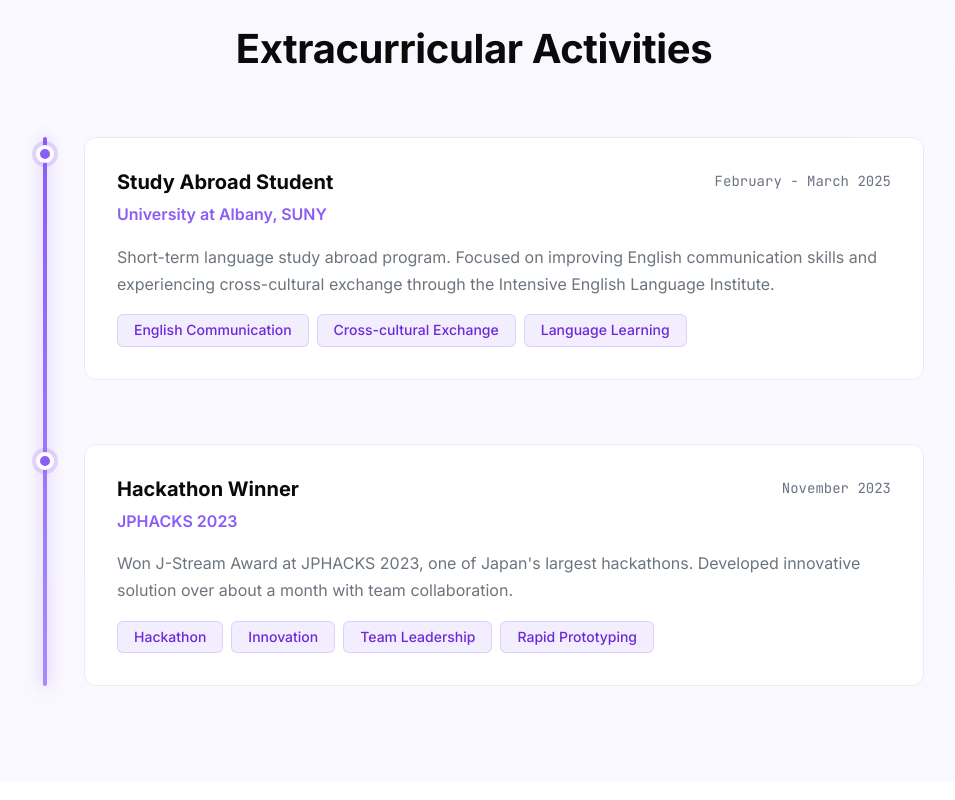
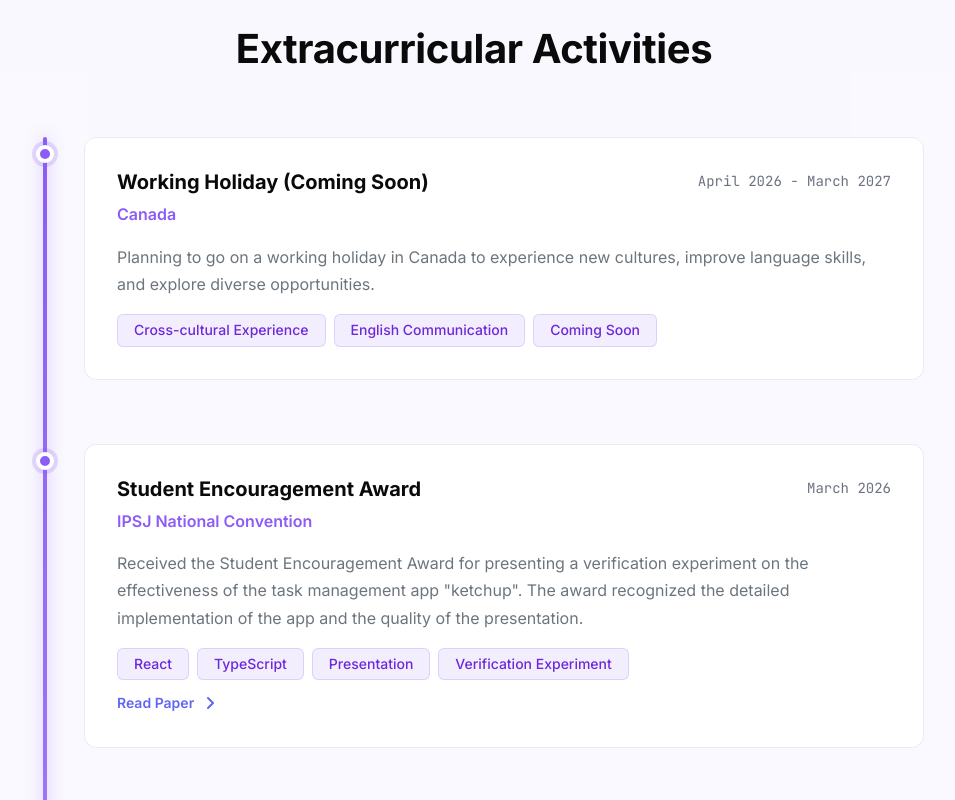
Before and after one commit to ryo09020/ryo09020.github.io, a React (Vite) app: page /#/ in a window 1280 px wide. Shown: the part 3740-4540 px from the top of the page, without its empty margins (166-1121 px from the left). Built offline with nearby package versions, Linux system fonts and the light colour scheme.

Commit message:
feat: Add project links to Home page timeline items, update translations, and include a new PDF document.

```diff
--- a/src/locales/translations.js
+++ b/src/locales/translations.js
@@ -161,7 +161,7 @@
         company: 'MoneyForward Inc.',
         year: '2025 - Present',
         description: 'Implementing Passkey authentication system using Ruby on Rails. Working on security enhancements and modern authentication solutions for financial technology platform.',
-        technologies: ['Ruby on Rails', 'Passkey', 'Authentication', 'Security','Go']
+        technologies: ['Ruby on Rails', 'Passkey', 'Authentication', 'Security', 'Go']
       },
       {
         role: 'Software Engineer Intern',
@@ -180,6 +180,23 @@
     ],
 
     extracurricularExp: [
+      {
+        role: 'Working Holiday (Coming Soon)',
+        company: 'Canada',
+        year: 'April 2026 - March 2027',
+        description: 'Planning to go on a working holiday in Canada to experience new cultures, improve language skills, and explore diverse opportunities.',
+        technologies: ['Cross-cultural Experience', 'English Communication', 'Coming Soon']
+      },
+      {
+        role: 'Student Encouragement Award',
+        company: 'IPSJ National Convention',
+        year: 'March 2026',
+        description: 'Received the Student Encouragement Award for presenting a verification experiment on the effectiveness of the task management app "ketchup". The award recognized the detailed implementation of the app and the quality of the presentation.',
+        technologies: ['React', 'TypeScript', 'Presentation', 'Verification Experiment'],
+        links: [
+          { label: 'Read Paper', url: '/images/paper1.pdf' }
+        ]
+      },
       {
         role: 'Study Abroad Student',
         company: 'University at Albany, SUNY',
@@ -447,6 +464,23 @@
 
     extracurricularExp: [
       {
+        role: 'ワーキングホリデー (Coming Soon)',
+        company: 'カナダ',
+        year: '2026年4月 - 2027年3月',
+        description: 'ワーキングホリデーでカナダへ渡航予定。新しい文化を体験し、語学力を向上させながら、新たな目標や機会を探求していく予定です。（※詳細は未定）',
+        technologies: ['異文化体験', '英語コミュニケーション', 'Coming Soon']
+      },
+      {
+        role: '学生奨励賞 受賞',
+        company: '情報処理学会 全国大会',
+        year: '2026年3月',
+        description: '主要プロジェクトに記載している「ketchup」について大学で検証実験を行い、その実験結果からのアプリの効果の検証について発表。プレゼンやアプリの仕組み、実装の細部へのこだわりが評価され賞を頂きました。',
+        technologies: ['React', 'TypeScript', 'プレゼンテーション', '検証実験'],
+        links: [
+          { label: '論文を読む', url: '/images/paper1.pdf' }
+        ]
+      },
+      {
         role: '交換留学生',
         company: 'ニューヨーク州立大学オルバニー校',
         year: '2025年2月 - 3月',
--- a/src/pages/Home.jsx
+++ b/src/pages/Home.jsx
@@ -147,6 +147,18 @@
                                             <span key={tech} className="home__tech-tag home__tech-tag--academic">{tech}</span>
                                         ))}
                                     </div>
+                                    {item.links && (
+                                        <div className="home__project-links" style={{ marginTop: '0.75rem' }}>
+                                            {item.links.map((link, i) => (
+                                                <a key={i} href={link.url} target="_blank" rel="noopener noreferrer" className="home__project-link">
+                                                    {link.label}
+                                                    <svg width="16" height="16" viewBox="0 0 16 16" fill="none">
+                                                        <path d="M6 3L11 8L6 13" stroke="currentColor" strokeWidth="2" strokeLinecap="round" strokeLinejoin="round" />
+                                                    </svg>
+                                                </a>
+                                            ))}
+                                        </div>
+                                    )}
                                     {item.image && (
                                         <img src={item.image} alt={item.company} className="home__timeline-image" />
                                     )}
@@ -191,6 +203,18 @@
                                             <span key={tech} className="home__tech-tag home__tech-tag--professional">{tech}</span>
                                         ))}
                                     </div>
+                                    {item.links && (
+                                        <div className="home__project-links" style={{ marginTop: '0.75rem' }}>
+                                            {item.links.map((link, i) => (
+                                                <a key={i} href={link.url} target="_blank" rel="noopener noreferrer" className="home__project-link">
+                                                    {link.label}
+                                                    <svg width="16" height="16" viewBox="0 0 16 16" fill="none">
+                                                        <path d="M6 3L11 8L6 13" stroke="currentColor" strokeWidth="2" strokeLinecap="round" strokeLinejoin="round" />
+                                                    </svg>
+                                                </a>
+                                            ))}
+                                        </div>
+                                    )}
                                     {item.image && (
                                         <img src={item.image} alt={item.company} className="home__timeline-image" />
                                     )}
@@ -235,6 +259,18 @@
                                             <span key={tech} className="home__tech-tag home__tech-tag--extracurricular">{tech}</span>
                                         ))}
                                     </div>
+                                    {item.links && (
+                                        <div className="home__project-links" style={{ marginTop: '0.75rem' }}>
+                                            {item.links.map((link, i) => (
+                                                <a key={i} href={link.url} target="_blank" rel="noopener noreferrer" className="home__project-link">
+                                                    {link.label}
+                                                    <svg width="16" height="16" viewBox="0 0 16 16" fill="none">
+                                                        <path d="M6 3L11 8L6 13" stroke="currentColor" strokeWidth="2" strokeLinecap="round" strokeLinejoin="round" />
+                                                    </svg>
+                                                </a>
+                                            ))}
+                                        </div>
+                                    )}
                                     {item.image && (
                                         <img src={item.image} alt={item.company} className="home__timeline-image" />
                                     )}
```
Also changed, not shown: 2 other files (tests, documents, lock files or other folders).
